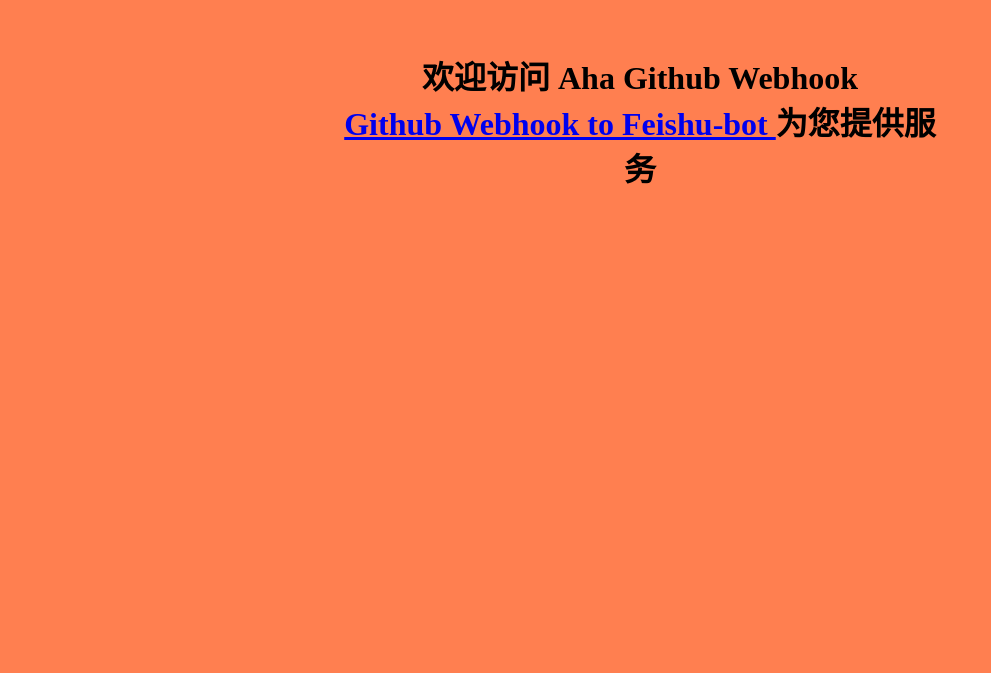
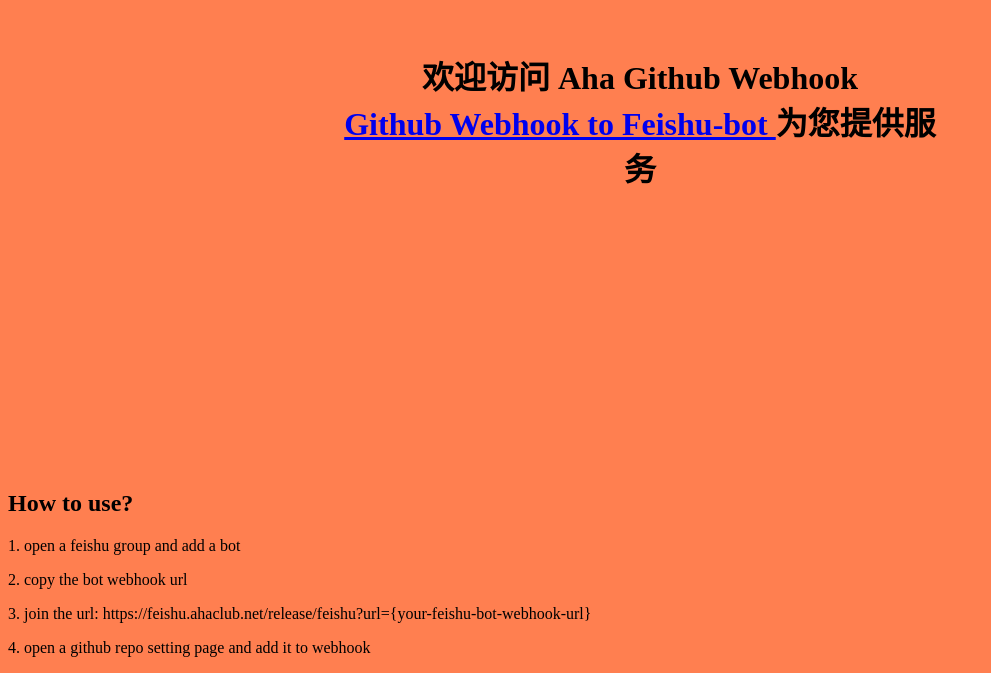
Before and after one commit to ahaclub/github-webhook-feishu, a website: page index.html in a window 1280 px wide. Shown: the part 248-921 px from the top of the page, without its empty margins (0-991 px from the left). Before the commit the page ends 800 px from the top, so only its background shows below. Drawn offline with Linux system fonts and the light colour scheme.

Commit message:
doc: add text comment

```diff
--- a/index.html
+++ b/index.html
@@ -26,5 +26,10 @@
       </a>
       为您提供服务
     </h1>
+    <h2>How to use?</h2>
+    <p>1. open a feishu group and add a bot</p>
+    <p>2. copy the bot webhook url</p>
+    <p>3. join the url: https://feishu.ahaclub.net/release/feishu?url={your-feishu-bot-webhook-url}</p>
+    <p>4. open a github repo setting page and add it to webhook</p>
   </body>
 </html>
```
